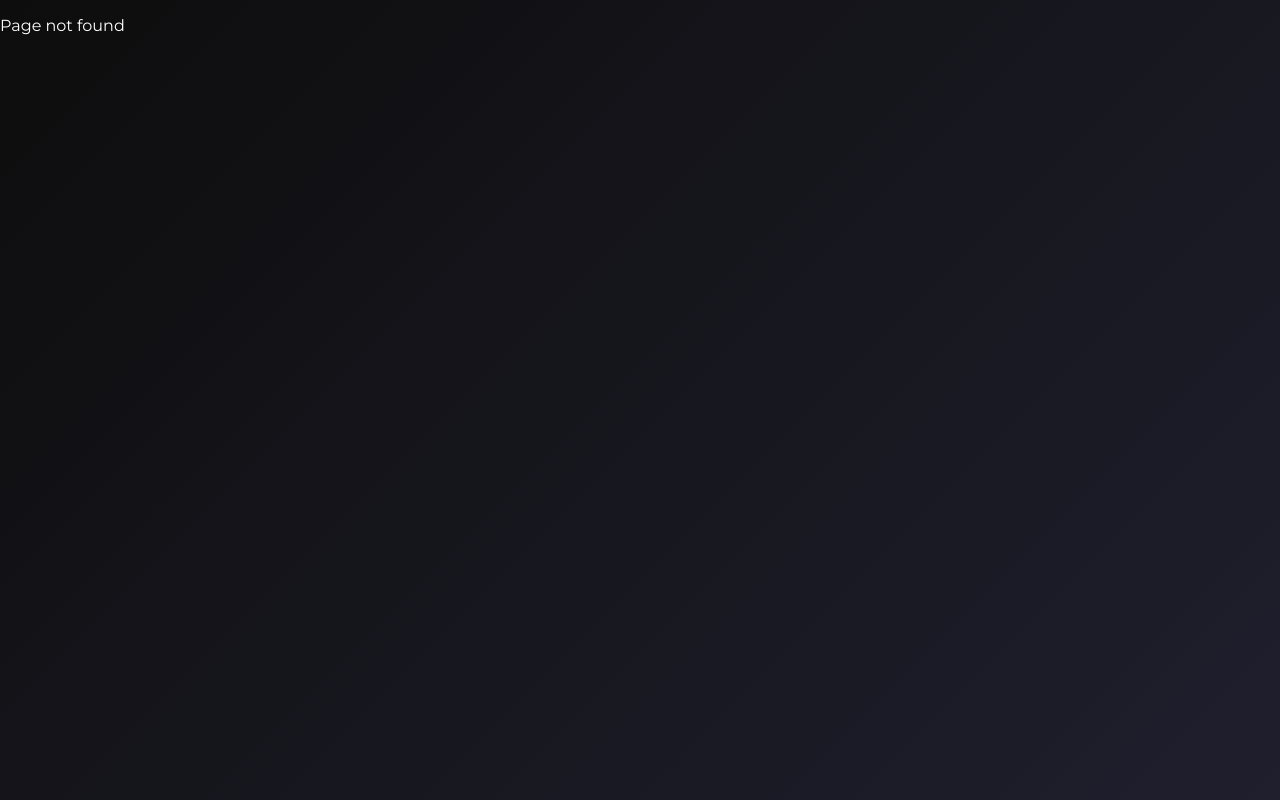
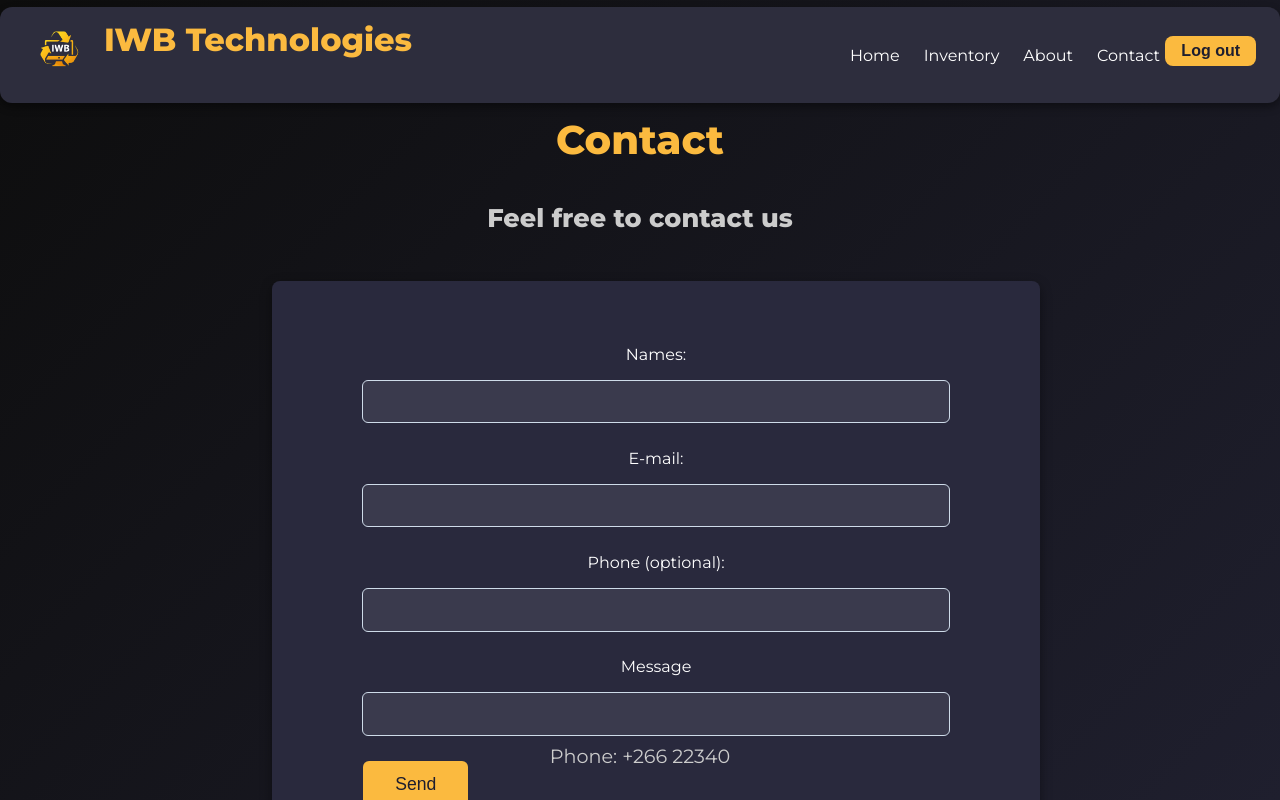
Before and after one commit to Mamosa394/IWB-Web-Application-Cloud-Computing, a React (Vite) app in the folder Frontend/main-web-app/: page /contact-us in a window 1280 px wide. Before the commit this address had no page. Built offline with nearby package versions, Linux system fonts and the light colour scheme.

Commit message:
contacts

```diff
--- a/Frontend/main-web-app/src/App.jsx
+++ b/Frontend/main-web-app/src/App.jsx
@@ -20,6 +20,7 @@ import AdminSettings from "./pages/AdminSettings";
 
 import OtpVerification from "./pages/OtpVerification";
 import About from "./pages/About";
+import Contact from "./pages/Contact";
 
 const App = () => {
   return (
@@ -52,6 +53,7 @@ const App = () => {
             <Route path="/repairs" element={<Repairs />} />
 
             <Route path="/otp" element={<OtpVerification />} />
+            <Route path="/contact-us" element={<Contact />} />
           </Routes>
         </main>
       </div>
--- a/Frontend/main-web-app/src/pages/Contact.jsx
+++ b/Frontend/main-web-app/src/pages/Contact.jsx
@@ -1,38 +1,41 @@
 import React from 'react';
 import Header from '../components/Header';
 import Footer from '../components/Footer';
+import "../styles/Contact.css";
 
 const Contact = () => {
     return (
-        <div>
+        <div className='contact-wrapper' >
             <Header />
             <section className='contact'>
                 <h1>Contact</h1>
                 <h2>Feel free to contact us</h2>
                 <div className="form-contact">
                     <form className='contact-form'>
-                       <label for="name">
-                        Names:
+                        <label htmlFor="name">
+                            Names:
                         </label>
-                    <input type="text" id='name'></input>
-                    <label for="Email"> E-mail: </label>
-                    <input type='text' id='Email'></input>
-                    <label for="Phone" >Phone (optional) :</label>
-                    <input type="number" id="Phone" />
-                    <label for="message">Message</label>
-                    <input type="text" id="Message"></input>
+                        <input type="text" id='name'></input>
+
+                        <label htmlFor="Email"> E-mail: </label>
+                        <input type='text' id='Email'></input>
+
+                        <label htmlFor="Phone">Phone (optional):</label>
+                        <input type="number" id="Phone" />
+
+                        <label htmlFor="message">Message</label>
+                        <input type="text" id="Message"></input>
                     </form>
-                    <button type="Send">Send</button>
-                    <br></br>
+                    <button type="submit">Send</button>
+                    <br />
                 </div>
-                <p1>
-                    Phone:+266 22340
-                </p1>
-                <br>
-                </br>
-                <p1>
+                <p>
+                    Phone: +266 22340
+                </p>
+                <br />
+                <p>
                     Email: support@maserutechstore.com
-                </p1>
+                </p>
             </section>
             <Footer />
         </div>
--- /dev/null
+++ b/Frontend/main-web-app/src/styles/Contact.css
@@ -0,0 +1,113 @@
+.contact-wrapper {
+    display: flex;
+    flex-direction: column;
+    min-height: 100vh;
+    margin-top: 0.1rem;
+    margin-top: -0.2rem;
+}
+
+.contact {
+    padding: 7rem;
+    color: var(--white);
+}
+
+.contact h1 {
+    font-size: 2.5rem;
+    color: var(--primary-color);
+    text-align: center;
+    padding: 0.25rem;
+    margin-top: -8rem;
+}
+
+.contact h2 {
+    font-size: 1.6rem;
+    color: var(--light-gray);
+    text-align: center;
+    margin-bottom: 3rem;
+}
+
+.form-contact {
+    background: var(--form-bg);
+    padding: 4rem;
+    border-radius: 8px;
+    box-shadow: 0 4px 12px var(--shadow-color);
+    margin-bottom: -10rem;
+    width: 45rem;
+    margin-left: 13rem;
+    width: 40rem;
+    margin-left: 10rem;
+}
+
+.contact-form {
+    display: flex;
+    flex-direction: column;
+    gap: 1rem;
+}
+
+.contact-form label {
+    font-size: 1rem;
+    color: var(--white);
+}
+
+.contact-form input {
+    padding: 0.8rem;
+    font-size: 1rem;
+    background-color: var(--input-bg);
+    border: 1px solid var(--lighter-gray);
+    border-radius: 6px;
+    color: var(--white);
+    width: 35rem;
+    height: 2.5rem;
+    height: 1rem;
+}
+
+.contact-form input:focus {
+    outline: none;
+    border-color: var(--primary-color);
+}
+
+button {
+    background-color: var(--primary-color);
+    color: var(--dark-bg);
+    padding: 0.8rem 2rem;
+    font-size: 1.1rem;
+    border-radius: 6px;
+    border: none;
+    cursor: pointer;
+    margin-top: 1rem;
+    margin-left: 1.2rem;
+    margin-left: 1.7rem;
+}
+
+button:hover {
+    background-color: var(--hover-color);
+    transform: scale(1.05);
+}
+
+.contact p {
+    text-align: center;
+    color: var(--light-gray);
+    font-size: 1.2rem;
+    margin-top: 2rem;
+}
+
+.contact p a {
+    color: var(--primary-color);
+    text-decoration: none;
+}
+
+.contact p a:hover {
+    text-decoration: underline;
+}
+
+@media (max-width: 768px) {
+    .contact {
+        padding: 2rem;
+    }
+    .contact-form {
+        gap: 1.2rem;
+    }
+    .contact h1 {
+        font-size: 2rem;
+    }
+}
```
